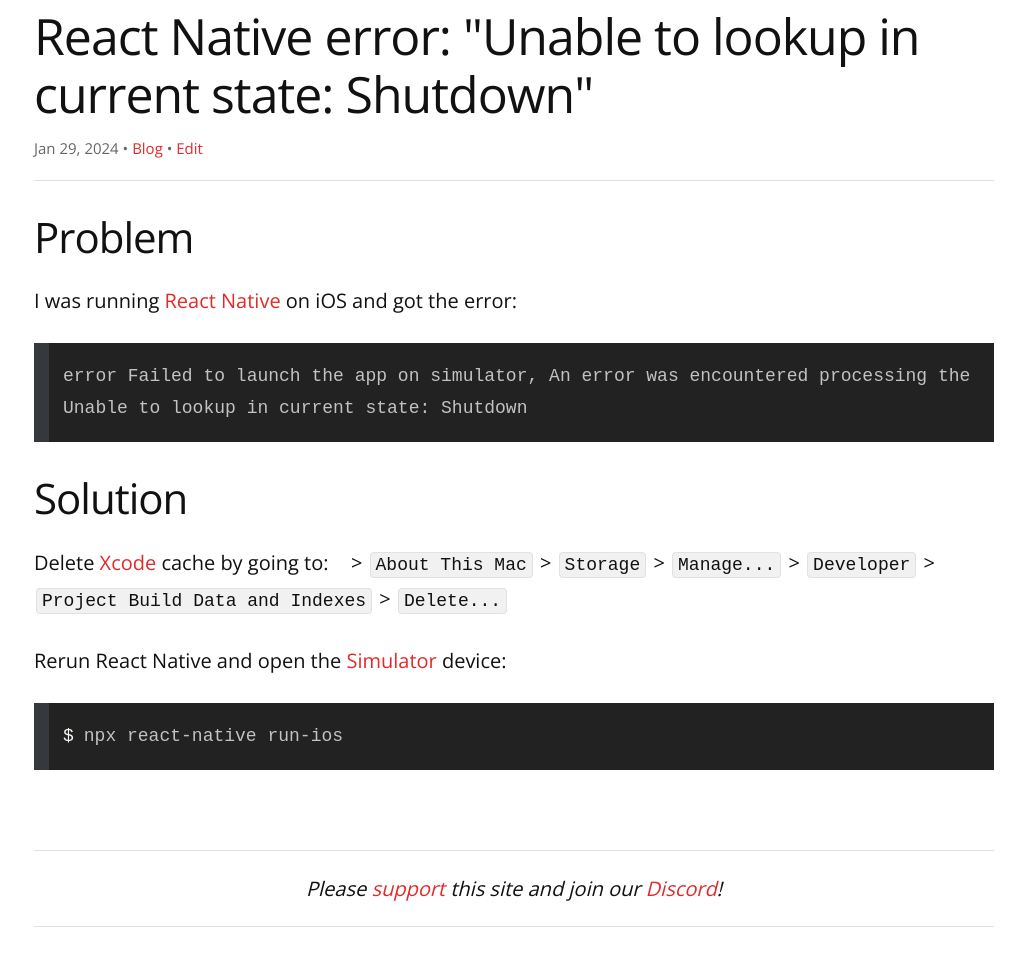
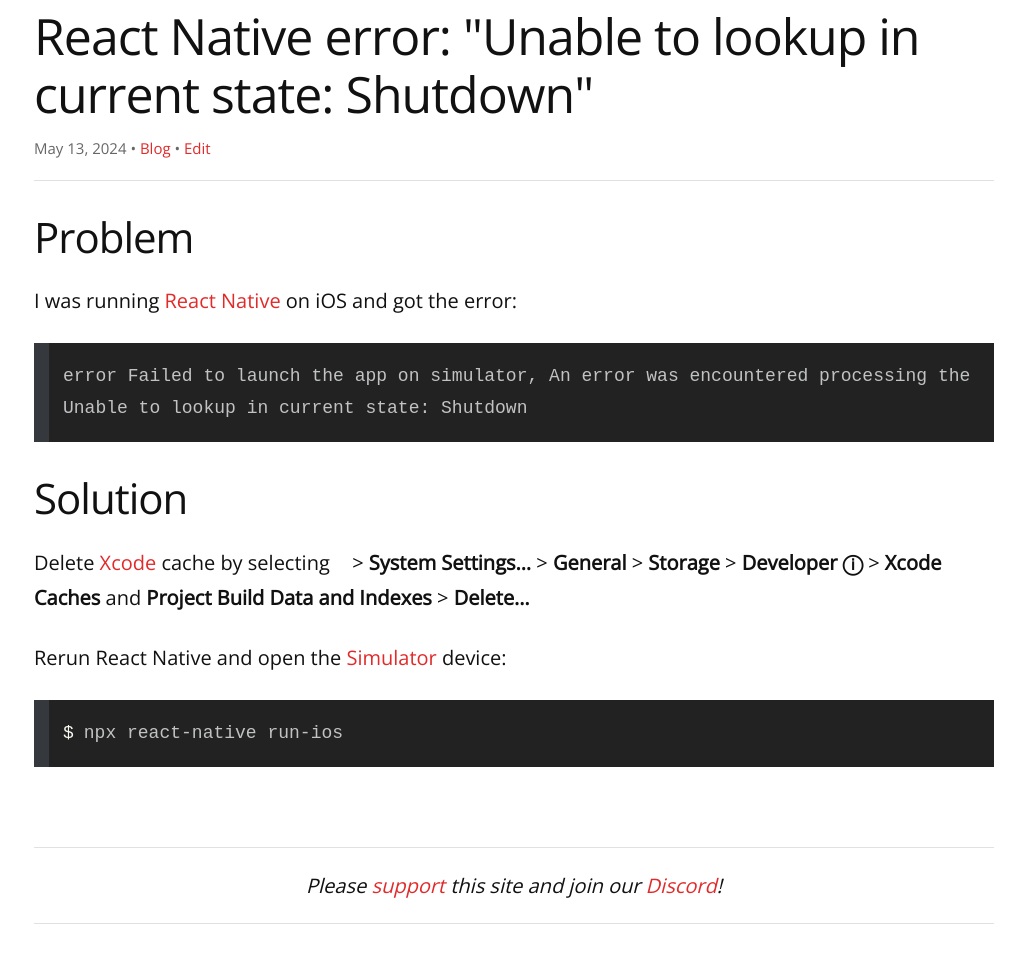
Before and after one commit to remarkablemark/remarkablemark.github.io, a Jekyll site: the page built from _posts/2024/2024-01-29-react-native-error-unable-to-lookup-in-current-state-shutdown.md, in a window 1280 px wide, cut to the strip 107-1159 px from the top of the page. Shown: the top 966 px of the strip, without its empty margins (126-1151 px from the left). Built offline with Jekyll 4.4.1, drawn with Linux system fonts in a browser that asks for light colours; comment, search, counter and statistics services are not loaded.

Commit message:
fix(posts): update 'React Native error: "Unable to lookup in current state: Shutdown"'
Post: 2024-01-29-react-native-error-unable-to-lookup-in-current-state-shutdown.md

Update instructions for macOS Sonoma

```diff
--- a/_posts/2024/2024-01-29-react-native-error-unable-to-lookup-in-current-state-shutdown.md
+++ b/_posts/2024/2024-01-29-react-native-error-unable-to-lookup-in-current-state-shutdown.md
@@ -2,6 +2,7 @@
 layout: post
 title: 'React Native error: "Unable to lookup in current state: Shutdown"'
 date: 2024-01-29 16:07:23
+updated: 2024-05-13 14:00:43
 excerpt: 'How to fix React Native error: "Unable to lookup in current state: Shutdown"'
 categories: react native xcode simulator
 ---
@@ -17,7 +18,7 @@
 
 ## Solution
 
-Delete [Xcode](https://developer.apple.com/xcode/) cache by going to:  > `About This Mac` > `Storage` > `Manage...` > `Developer` > `Project Build Data and Indexes` > `Delete...`
+Delete [Xcode](https://developer.apple.com/xcode/) cache by selecting  > **System Settings...** > **General** > **Storage** > **Developer ⓘ** > **Xcode Caches** and **Project Build Data and Indexes** > **Delete...**
 
 Rerun React Native and open the [Simulator](https://developer.apple.com/documentation/xcode/running-your-app-in-simulator-or-on-a-device) device:
 
```
